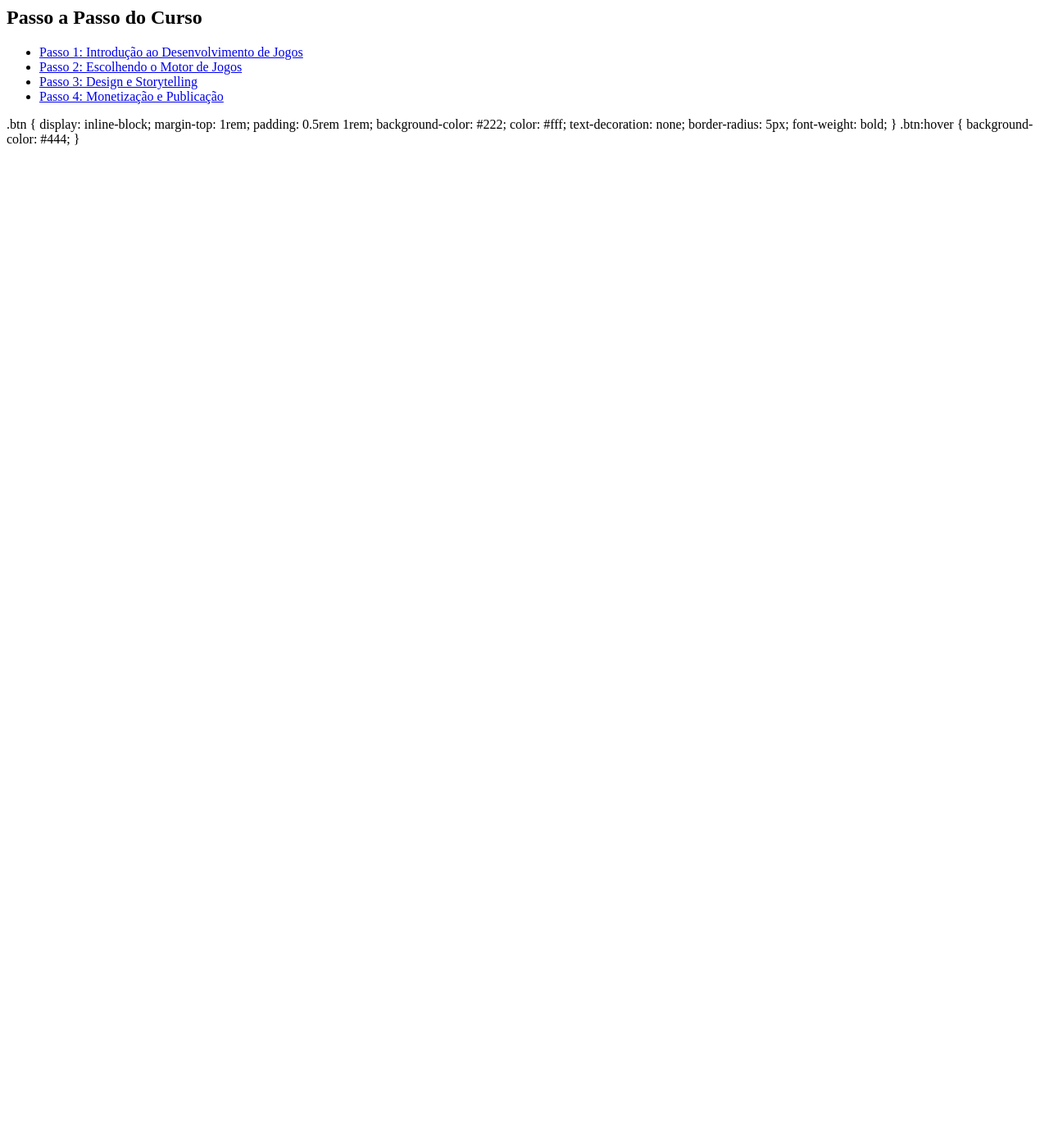
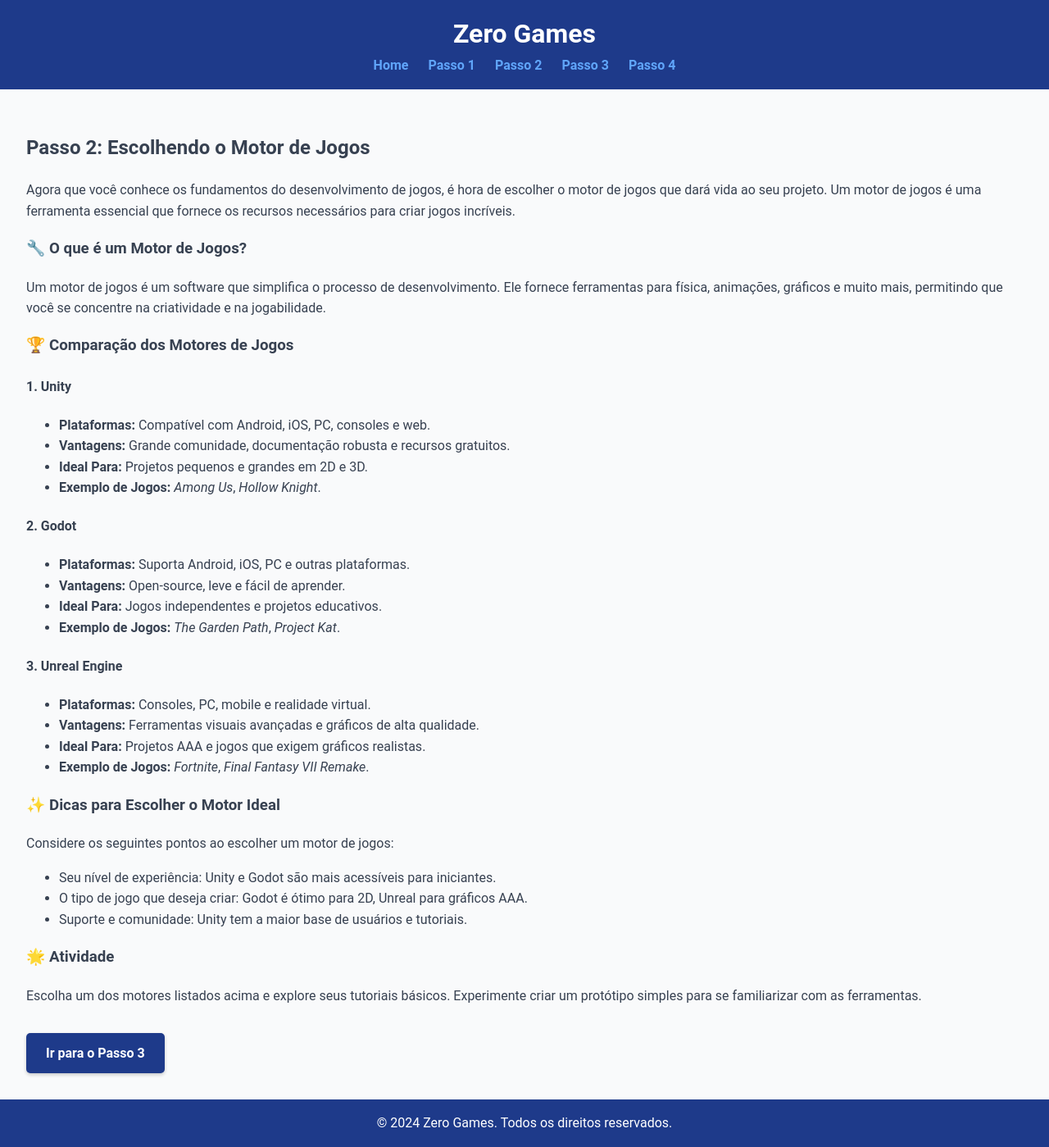
Before and after one commit to luizsilva956/zerogames, a plain HTML site: page passo2.html in a window 1280 px wide. Shown: the whole page at 82% size. Before the commit the page ends 800 px from the top, so only its background shows below. Drawn offline with Linux system fonts and the light colour scheme.

Commit message:
Update passo2.html

```diff
--- a/passo2.html
+++ b/passo2.html
@@ -1,23 +1,72 @@
-<section id="passos">
-    <h2>Passo a Passo do Curso</h2>
-    <ul>
-        <li><a href="passo1.html">Passo 1: Introdução ao Desenvolvimento de Jogos</a></li>
-        <li><a href="passo2.html">Passo 2: Escolhendo o Motor de Jogos</a></li>
-        <li><a href="passo3.html">Passo 3: Design e Storytelling</a></li>
-        <li><a href="passo4.html">Passo 4: Monetização e Publicação</a></li>
-    </ul>
-</section>
-.btn {
-    display: inline-block;
-    margin-top: 1rem;
-    padding: 0.5rem 1rem;
-    background-color: #222;
-    color: #fff;
-    text-decoration: none;
-    border-radius: 5px;
-    font-weight: bold;
-}
+<!DOCTYPE html>
+<html lang="pt-br">
+<head>
+    <meta charset="UTF-8">
+    <meta name="viewport" content="width=device-width, initial-scale=1.0">
+    <title>Passo 2 - Escolhendo o Motor de Jogos</title>
+    <link rel="stylesheet" href="styles.css">
+</head>
+<body>
+    <header>
+        <h1>Zero Games</h1>
+        <nav>
+            <ul>
+                <li><a href="index.html">Home</a></li>
+                <li><a href="passo1.html">Passo 1</a></li>
+                <li><a href="passo2.html">Passo 2</a></li>
+                <li><a href="passo3.html">Passo 3</a></li>
+                <li><a href="passo4.html">Passo 4</a></li>
+            </ul>
+        </nav>
+    </header>
+    <main>
+        <h2>Passo 2: Escolhendo o Motor de Jogos</h2>
+        <p>Agora que você conhece os fundamentos do desenvolvimento de jogos, é hora de escolher o motor de jogos que dará vida ao seu projeto. Um motor de jogos é uma ferramenta essencial que fornece os recursos necessários para criar jogos incríveis.</p>
 
-.btn:hover {
-    background-color: #444;
-}
+        <h3>🔧 O que é um Motor de Jogos?</h3>
+        <p>Um motor de jogos é um software que simplifica o processo de desenvolvimento. Ele fornece ferramentas para física, animações, gráficos e muito mais, permitindo que você se concentre na criatividade e na jogabilidade.</p>
+
+        <h3>🏆 Comparação dos Motores de Jogos</h3>
+
+        <h4>1. Unity</h4>
+        <ul>
+            <li><strong>Plataformas:</strong> Compatível com Android, iOS, PC, consoles e web.</li>
+            <li><strong>Vantagens:</strong> Grande comunidade, documentação robusta e recursos gratuitos.</li>
+            <li><strong>Ideal Para:</strong> Projetos pequenos e grandes em 2D e 3D.</li>
+            <li><strong>Exemplo de Jogos:</strong> <em>Among Us</em>, <em>Hollow Knight</em>.</li>
+        </ul>
+
+        <h4>2. Godot</h4>
+        <ul>
+            <li><strong>Plataformas:</strong> Suporta Android, iOS, PC e outras plataformas.</li>
+            <li><strong>Vantagens:</strong> Open-source, leve e fácil de aprender.</li>
+            <li><strong>Ideal Para:</strong> Jogos independentes e projetos educativos.</li>
+            <li><strong>Exemplo de Jogos:</strong> <em>The Garden Path</em>, <em>Project Kat</em>.</li>
+        </ul>
+
+        <h4>3. Unreal Engine</h4>
+        <ul>
+            <li><strong>Plataformas:</strong> Consoles, PC, mobile e realidade virtual.</li>
+            <li><strong>Vantagens:</strong> Ferramentas visuais avançadas e gráficos de alta qualidade.</li>
+            <li><strong>Ideal Para:</strong> Projetos AAA e jogos que exigem gráficos realistas.</li>
+            <li><strong>Exemplo de Jogos:</strong> <em>Fortnite</em>, <em>Final Fantasy VII Remake</em>.</li>
+        </ul>
+
+        <h3>✨ Dicas para Escolher o Motor Ideal</h3>
+        <p>Considere os seguintes pontos ao escolher um motor de jogos:</p>
+        <ul>
+            <li>Seu nível de experiência: Unity e Godot são mais acessíveis para iniciantes.</li>
+            <li>O tipo de jogo que deseja criar: Godot é ótimo para 2D, Unreal para gráficos AAA.</li>
+            <li>Suporte e comunidade: Unity tem a maior base de usuários e tutoriais.</li>
+        </ul>
+
+        <h3>🌟 Atividade</h3>
+        <p>Escolha um dos motores listados acima e explore seus tutoriais básicos. Experimente criar um protótipo simples para se familiarizar com as ferramentas.</p>
+
+        <a href="passo3.html" class="btn">Ir para o Passo 3</a>
+    </main>
+    <footer>
+        <p>&copy; 2024 Zero Games. Todos os direitos reservados.</p>
+    </footer>
+</body>
+</html>
```
